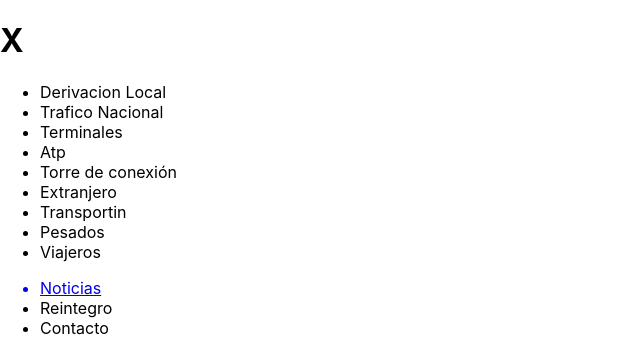
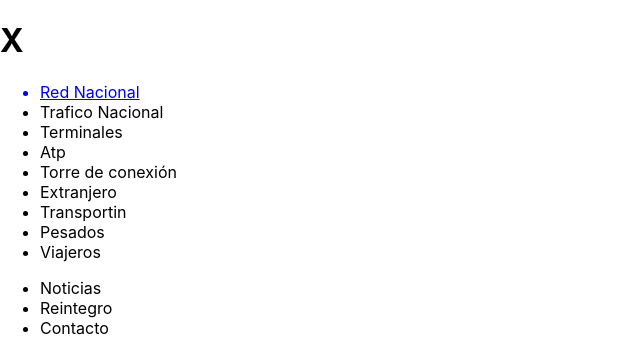
Before and after one commit to LucrePierna/intranetsos, a React (Create React App) app in the folder Client/: page / in a window 1280 px wide. Shown: the top 339 px of the page, without its empty margins (0-640 px from the left). Built offline with nearby package versions, Linux system fonts and the light colour scheme.

Commit message:
modificacion estructura basica

```diff
--- a/Client/src/App.js
+++ b/Client/src/App.js
@@ -1,14 +1,19 @@
 
 import './App.css';
+import { Routes, Route } from "react-router-dom";
 import Home from './Components/Home/Home';
 import Menu from './Components/Menu/Menu';
+import RedNacional from './Components/RedNacional/RedNacional';
 
 
 function App() {
   return (
      <div>
       <Menu />
-      <Home />
+      <Routes>
+        <Route path='/' element={<Home />}/>
+        <Route path='/nacional' element={<RedNacional />}/>
+      </Routes>
 
      </div>
   );
--- a/Client/src/Components/Menu/Menu.jsx
+++ b/Client/src/Components/Menu/Menu.jsx
@@ -5,7 +5,7 @@ export default function Menu() {
     <div>
         <h1>X</h1>
         <ul>
-            <li>Derivacion Local</li>
+            <a href="nacional"><li>Red Nacional</li></a>
             <li>Trafico Nacional</li>
             <li>Terminales</li>
             <li>Atp</li>
--- a/Client/src/Components/NavBar/navBar.jsx
+++ b/Client/src/Components/NavBar/navBar.jsx
@@ -6,7 +6,7 @@ export default function NavBar() {
     <nav>
       <ul>
 
-        <a href="/noticias"><li>Noticias</li></a>
+        <li>Noticias</li>
         <li>Reintegro</li>
         <li>Contacto</li>
         <li>Informacion</li>
--- a/Client/src/index.js
+++ b/Client/src/index.js
@@ -1,14 +1,19 @@
 import React from 'react';
-import ReactDOM from 'react-dom';
+import ReactDOM from "react-dom";
+import { BrowserRouter } from 'react-router-dom';
 import './index.css';
 import App from './App';
 import reportWebVitals from './reportWebVitals';
 
 ReactDOM.render(
-  <React.StrictMode>
-    <App />
-  </React.StrictMode>,
-  document.getElementById('root')
+
+    <BrowserRouter >
+      <React.StrictMode>
+        <App />
+      </React.StrictMode>
+    </BrowserRouter>,
+
+  document.getElementById("root")
 );
 
 // If you want to start measuring performance in your app, pass a function
```
